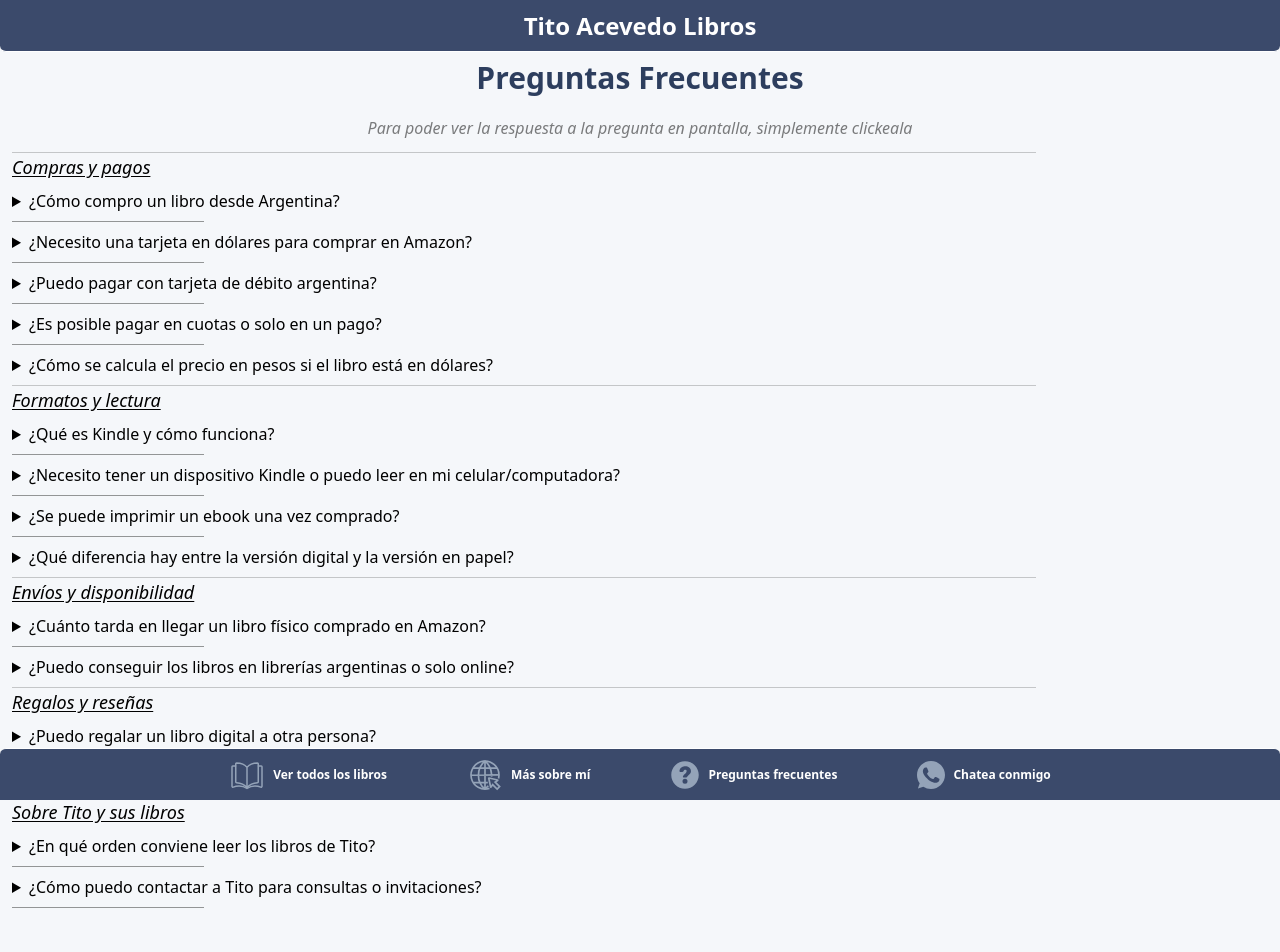
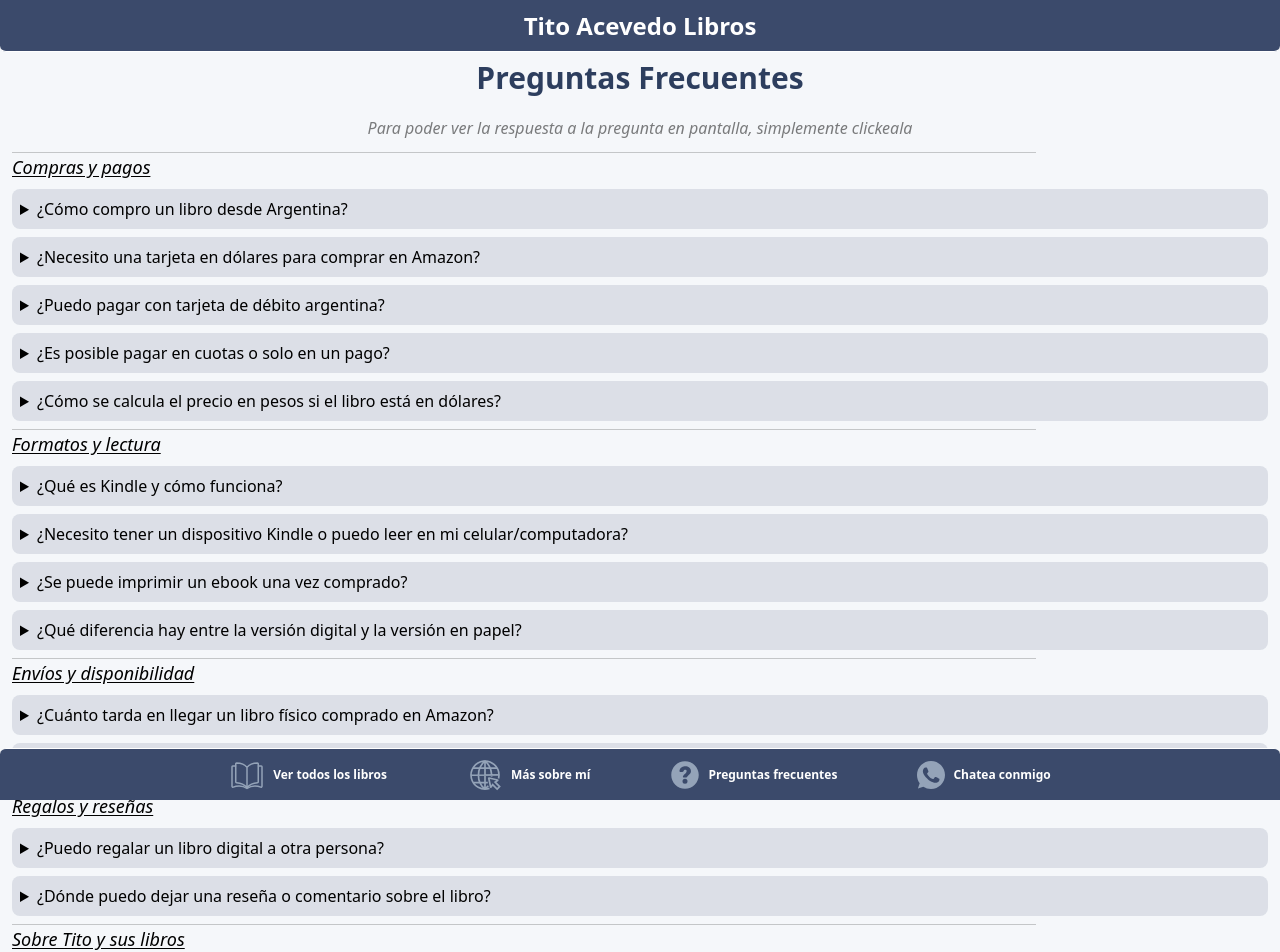
Before and after one commit to acolote1998/libros-tito-acevedo, a React (Vite) app: page /faq in a window 1280 px wide. Shown: the top 952 px of the page. Built offline with nearby package versions, Linux system fonts and the light colour scheme.

Commit message:
restyling faq - removing hrs

```diff
--- a/src/components/FaqItem.tsx
+++ b/src/components/FaqItem.tsx
@@ -1,7 +1,7 @@
 import type { FaqQuestionType } from "../types/types";
 const FaqItem = ({ questionAnswer, questionTitle }: FaqQuestionType) => {
   return (
-    <details className="my-2">
+    <details className="my-2 bg-[var(--headerfooter-background-lighter-color)] rounded-lg p-2">
       <summary>{questionTitle}</summary>
       <p className="bg-[var(--headerfooter-background-color)] text-[var(--headerfooter-text-color)] rounded-sm p-1 text-sm tracking-tight">
         {questionAnswer}
--- a/src/index.css
+++ b/src/index.css
@@ -7,6 +7,7 @@
 
   /* Header y Footer */
   --headerfooter-background-color: #3b4a6b; /* Deep muted blue */
+  --headerfooter-background-lighter-color: #3b4a6b23;
   --headerfooter-text-color: #ffffff;
 
   /* Títulos */
--- a/src/routes/faq/index.tsx
+++ b/src/routes/faq/index.tsx
@@ -27,22 +27,18 @@ function RouteComponent() {
           questionTitle="¿Cómo compro un libro desde Argentina?"
           questionAnswer="Test"
         />
-        <hr className="w-[15vw] opacity-40" />
         <FaqItem
           questionTitle="¿Necesito una tarjeta en dólares para comprar en Amazon?"
           questionAnswer="Test"
         />
-        <hr className="w-[15vw] opacity-40" />
         <FaqItem
           questionTitle="¿Puedo pagar con tarjeta de débito argentina?"
           questionAnswer="Test"
         />
-        <hr className="w-[15vw] opacity-40" />
         <FaqItem
           questionTitle="¿Es posible pagar en cuotas o solo en un pago?"
           questionAnswer="Test"
         />
-        <hr className="w-[15vw] opacity-40" />
         <FaqItem
           questionTitle="¿Cómo se calcula el precio en pesos si el libro está en dólares?"
           questionAnswer="Test"
@@ -57,17 +53,14 @@ function RouteComponent() {
           questionTitle="¿Qué es Kindle y cómo funciona?"
           questionAnswer="Test"
         />
-        <hr className="w-[15vw] opacity-40" />
         <FaqItem
           questionTitle="¿Necesito tener un dispositivo Kindle o puedo leer en mi celular/computadora?"
           questionAnswer="Test"
         />
-        <hr className="w-[15vw] opacity-40" />
         <FaqItem
           questionTitle="¿Se puede imprimir un ebook una vez comprado?"
           questionAnswer="Test"
         />
-        <hr className="w-[15vw] opacity-40" />
         <FaqItem
           questionTitle="¿Qué diferencia hay entre la versión digital y la versión en papel?"
           questionAnswer="Test"
@@ -82,7 +75,6 @@ function RouteComponent() {
           questionTitle="¿Cuánto tarda en llegar un libro físico comprado en Amazon?"
           questionAnswer="Test"
         />
-        <hr className="w-[15vw] opacity-40" />
         <FaqItem
           questionTitle="¿Puedo conseguir los libros en librerías argentinas o solo online?"
           questionAnswer="Test"
@@ -97,7 +89,6 @@ function RouteComponent() {
           questionTitle="¿Puedo regalar un libro digital a otra persona?"
           questionAnswer="Test"
         />
-        <hr className="w-[15vw] opacity-40" />
         <FaqItem
           questionTitle="¿Dónde puedo dejar una reseña o comentario sobre el libro?"
           questionAnswer="Test"
@@ -112,12 +103,10 @@ function RouteComponent() {
           questionTitle="¿En qué orden conviene leer los libros de Tito?"
           questionAnswer="Test"
         />
-        <hr className="w-[15vw] opacity-40" />
         <FaqItem
           questionTitle="¿Cómo puedo contactar a Tito para consultas o invitaciones?"
           questionAnswer="Test"
         />
-        <hr className="w-[15vw] opacity-40" />
       </div>
     </div>
   );
```
